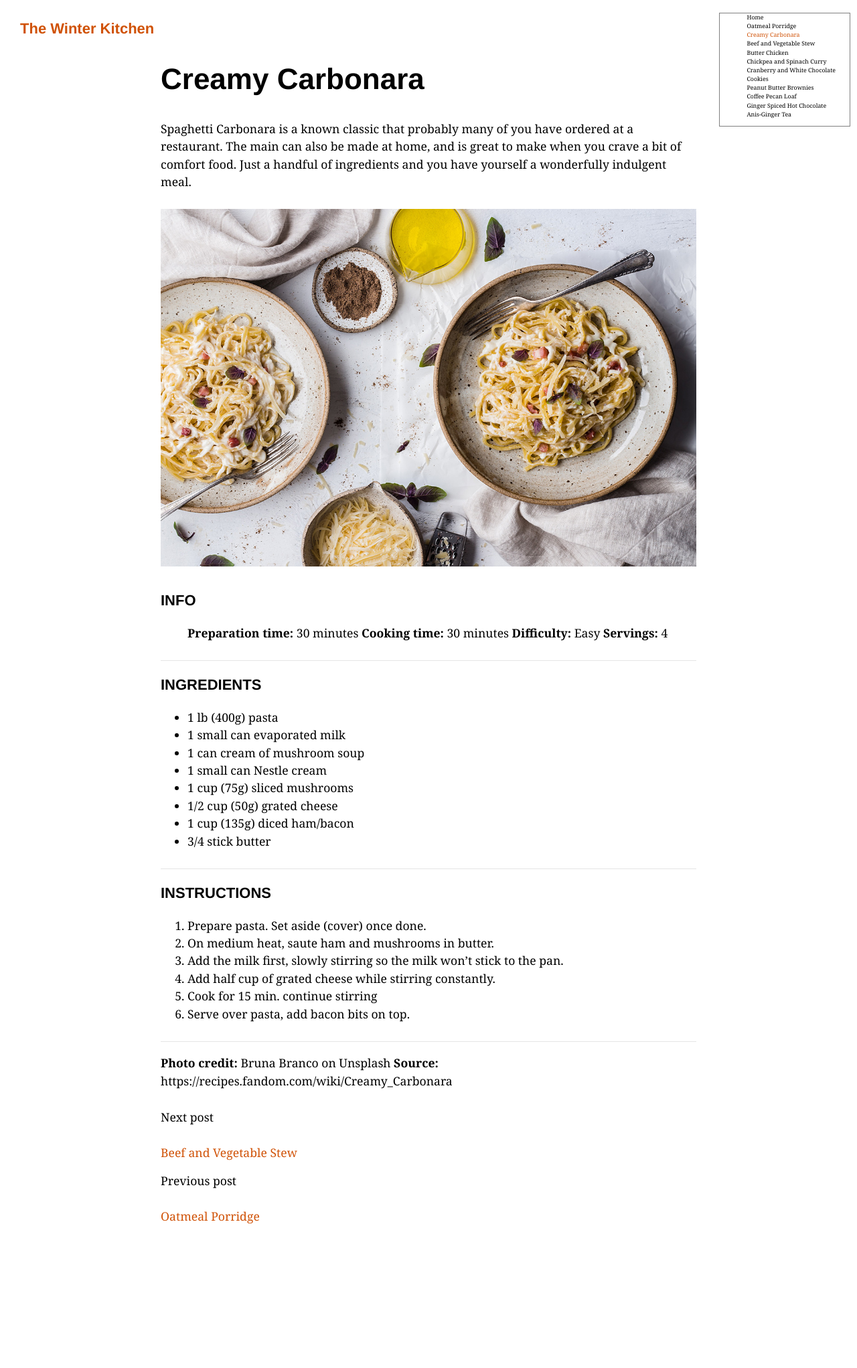
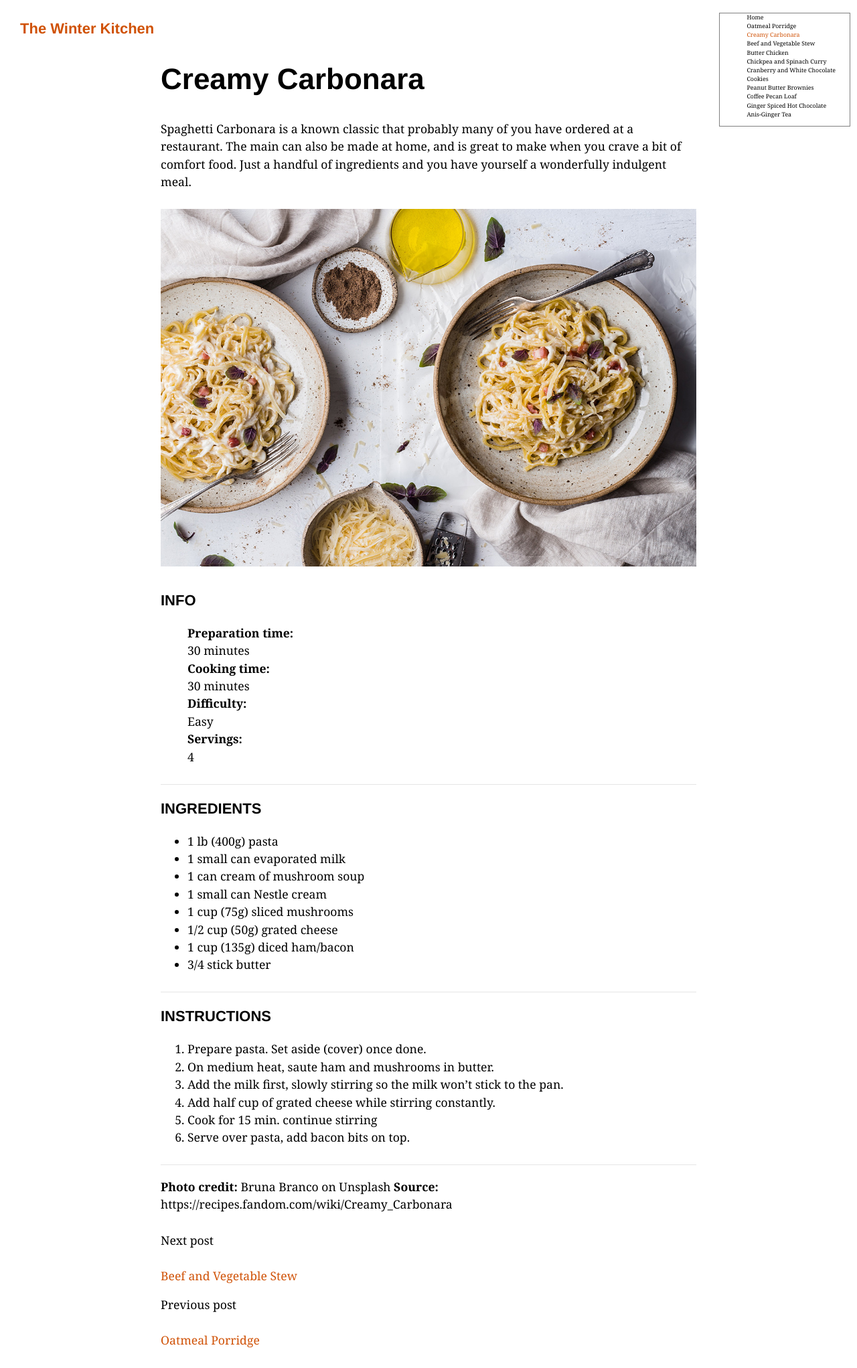
Before and after one commit to AgneteSteine/agnetesteine.github.io, a Jekyll site: the page built from _recipes/recipe3.markdown, in a window 1280 px wide. Shown: the whole page at 67% size. Built offline with Jekyll 4.4.1, drawn with Linux system fonts in a browser that asks for light colours; before the commit the page ends 1858 px from its top, so only the background shows below that.

Commit message:
block quote strong

```diff
--- a/assets/css/recipes.css
+++ b/assets/css/recipes.css
@@ -148,3 +148,7 @@ color:rgb(208, 82, 7);
 #post-nav a {
 color:rgb(208, 82, 7);
 }
+
+blockquote p strong {
+  display: block;
+}
```
